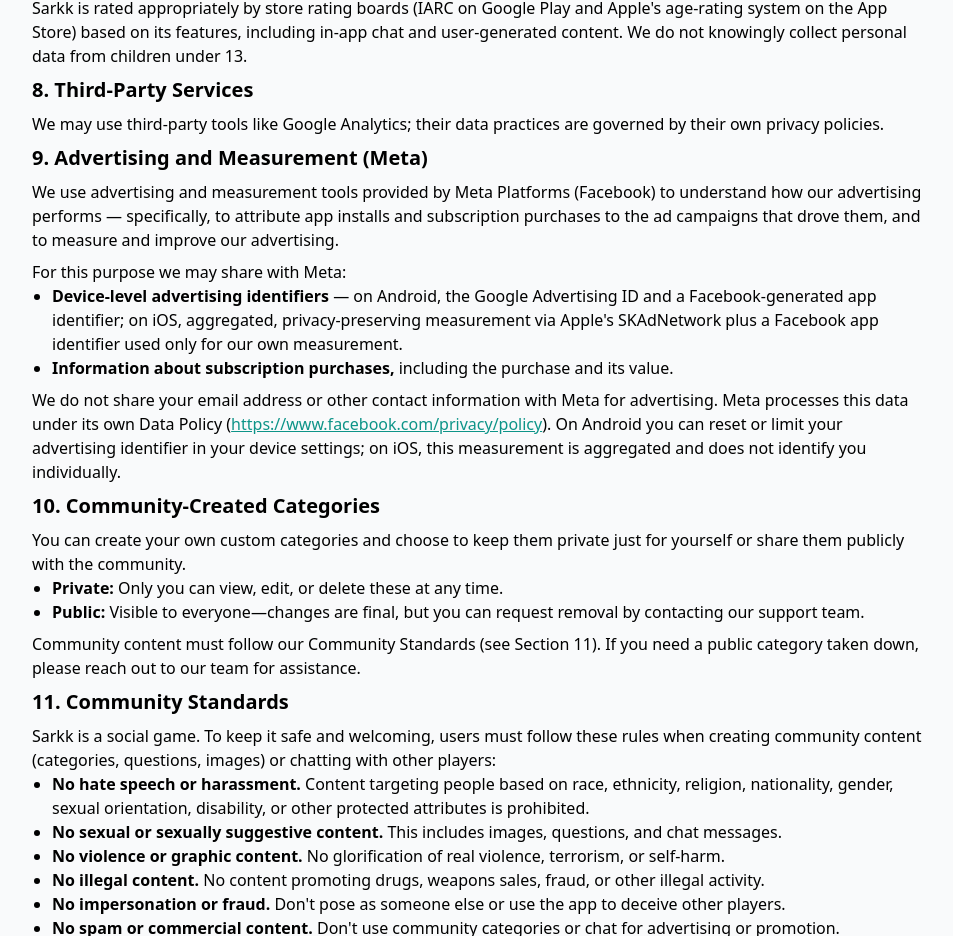
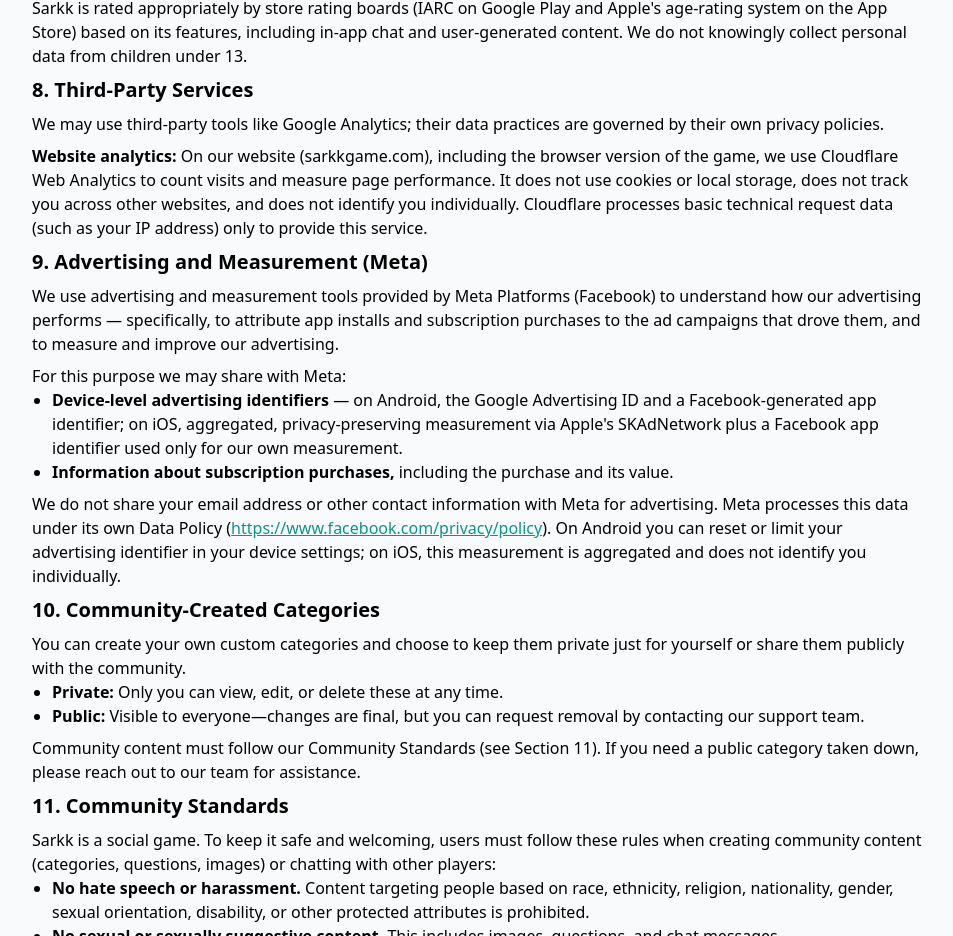
Before and after one commit to Fahad-Ha/My-Portfolio, a Next.js app: page /sarkk-privacy-policy in a window 1280 px wide. Shown: the part 2156-3092 px from the top of the page, without its empty margins (160-1113 px from the left). Built offline with nearby package versions, Linux system fonts and the light colour scheme.

Commit message:
added policy for web anyaltics of cloudflare

```diff
--- a/pages/sarkk-privacy-policy.js
+++ b/pages/sarkk-privacy-policy.js
@@ -237,6 +237,15 @@
               We may use third‑party tools like Google Analytics; their data
               practices are governed by their own privacy policies.
             </p>
+            <p className="pt-2 dark:text-gray-200">
+              <strong>Website analytics:</strong> On our website
+              (sarkkgame.com), including the browser version of the game, we
+              use Cloudflare Web Analytics to count visits and measure page
+              performance. It does not use cookies or local storage, does not
+              track you across other websites, and does not identify you
+              individually. Cloudflare processes basic technical request data
+              (such as your IP address) only to provide this service.
+            </p>
 
             <h4 className="text-xl font-semibold py-2 dark:text-teal-400">
               9. Advertising and Measurement (Meta)
```
